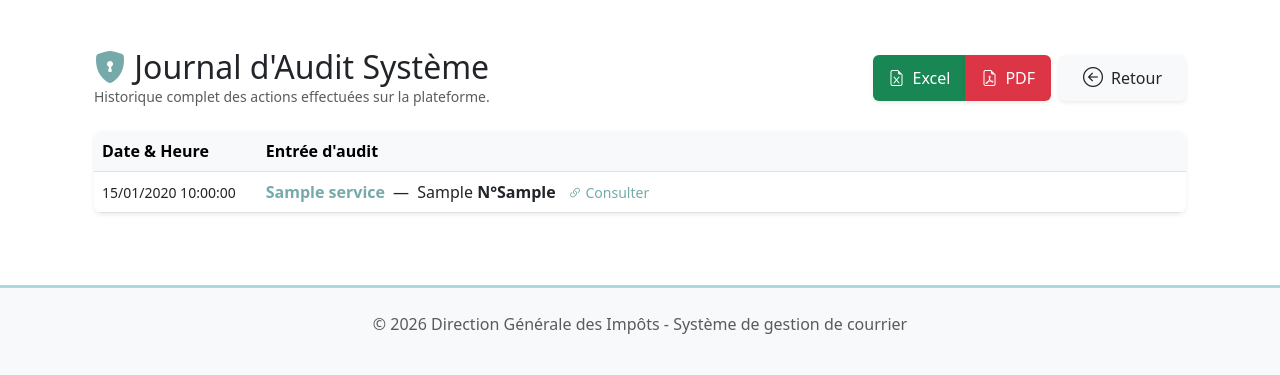
After one commit to Rosana709/courier-ocr, a Symfony app: template templates/admin/audit/index.html.twig in a window 1280 px wide. The commit adds this page. Shown: the top 375 px of the page. Run offline with Twig, Linux system fonts and the light colour scheme; the template is opened without the code that fills it: most values are stand-ins (such as "Sample title", 1, 10 or a date in 2020); some libraries are stand-ins or nearby versions.

Commit message:
journal audit

```diff
--- a/public/css/dgi-theme.css
+++ b/public/css/dgi-theme.css
@@ -32,11 +32,23 @@
     border-color: var(--color-primary);
 }
 
-.btn-primary:hover,
-.btn-primary:focus,
 .btn-primary:active {
     background-color: var(--color-primary-dark);
     border-color: var(--color-primary-dark);
+    transform: translateY(0);
+}
+
+.transition-all {
+    transition: all 0.3s ease;
+}
+
+.btn.transition-all:hover {
+    filter: brightness(1.1);
+    box-shadow: 0 4px 12px rgba(0,0,0,0.1) !important;
+}
+
+.btn.transition-all:active {
+    transform: translateY(1px);
 }
 
 .btn-outline-primary {
@@ -248,9 +260,13 @@ footer {
 }
 
 .btn-smart:hover {
-    transform: translateY(-2px);
-    box-shadow: 0 5px 15px rgba(212, 175, 55, 0.3);
+    filter: brightness(1.05);
+    box-shadow: 0 4px 12px rgba(212, 175, 55, 0.2);
     color: white;
+}
+
+.btn-smart:active {
+    transform: translateY(1px);
 }
 
 .loading-overlay {
--- a/src/Domain/Repository/HistoriqueActionRepositoryInterface.php
+++ b/src/Domain/Repository/HistoriqueActionRepositoryInterface.php
@@ -13,6 +13,8 @@ interface HistoriqueActionRepositoryInterface
 
     public function findByCourrier(Courrier $courrier): array;
 
+    public function findAllSortedByDate(): array;
+
     public function findLast(int $limit = 5): array;
 
     public function countSince(\DateTimeImmutable $date): int;
--- /dev/null
+++ b/templates/admin/audit/index.html.twig
@@ -0,0 +1,174 @@
+{% extends 'base.html.twig' %}
+
+{% block title %}Journal d'audit - Administration{% endblock %}
+
+
+{% block body %}
+<div class="container-fluid py-4">
+    <div class="row mb-4 align-items-center">
+        <div class="col">
+            <h1 class="h2 mb-0">
+                <i class="bi bi-shield-lock-fill text-primary"></i> Journal d'Audit Système
+            </h1>
+            <p class="text-muted small mb-0">Historique complet des actions effectuées sur la plateforme.</p>
+        </div>
+        <div class="col-auto d-flex gap-2">
+            <div class="btn-group">
+                <a href="{{ path('admin_audit_export_excel') }}" class="btn btn-success shadow-sm d-flex align-items-center px-3 py-2 transition-all border-0">
+                    <i class="bi bi-file-earmark-excel me-2"></i>
+                    <span class="fw-medium">Excel</span>
+                </a>
+                <a href="{{ path('admin_audit_export_pdf') }}" class="btn btn-danger shadow-sm d-flex align-items-center px-3 py-2 transition-all border-0">
+                    <i class="bi bi-file-earmark-pdf me-2"></i>
+                    <span class="fw-medium">PDF</span>
+                </a>
+            </div>
+            <a href="{{ path('admin_dashboard') }}" class="btn btn-outline-dark shadow-sm d-flex align-items-center px-4 py-2 transition-all border-0" style="background-color: #f8f9fa;">
+                <i class="bi bi-arrow-left-circle me-2 fs-5 text-dark"></i>
+                <span class="fw-medium text-dark">Retour</span>
+            </a>
+        </div>
+    </div>
+
+    <div class="card shadow-sm border-0 rounded-3 overflow-hidden">
+        <div class="card-body p-0">
+            {% if actions|length == 0 %}
+                <div class="text-center py-5">
+                    <i class="bi bi-inbox text-muted" style="font-size: 4rem;"></i>
+                    <h3 class="mt-3">Journal vide</h3>
+                    <p class="text-muted">Aucune activité récente n'a été enregistrée.</p>
+                </div>
+            {% else %}
+                <div class="table-responsive">
+                    <table class="table table-hover align-middle mb-0">
+                        <thead class="table-light">
+                            <tr>
+                                <th style="width: 15%;">Date & Heure</th>
+                                <th>Entrée d'audit</th>
+                            </tr>
+                        </thead>
+                        <tbody>
+                            {% for action in actions %}
+                                <tr class="activity-row" data-action-id="{{ action.id }}" style="cursor: pointer;">
+                                    <td class="small text-nowrap">{{ action.dateAction|date('d/m/Y H:i:s') }}</td>
+                                    <td>
+                                        {# Acteur #}
+                                        <span class="fw-bold text-primary">
+                                            {% if action.effectuePar and action.effectuePar.service %}
+                                                {{ action.effectuePar.service.nom }}
+                                            {% elseif action.effectuePar %}
+                                                {{ action.effectuePar.email }}
+                                            {% else %}
+                                                Système
+                                            {% endif %}
+                                        </span>
+
+                                        <span class="mx-1">—</span>
+
+                                        {# Action en phrase simple #}
+                                        {% set actionText = '' %}
+                                        {% if action.typeAction == 'CREATION' %}
+                                            {% set actionText = 'Crée le courrier' %}
+                                        {% elseif action.typeAction == 'MODIFICATION_STATUT' %}
+                                            {% set actionText = 'Modifie le statut du courrier' %}
+                                        {% elseif action.typeAction == 'ENVOI_ACCUSE_RECEPTION' %}
+                                            {% set actionText = 'Envoie l\'accusé de réception pour le courrier' %}
+                                        {% elseif action.typeAction == 'UTILISATEUR_CREATION' %}
+                                            {% set actionText = 'Crée l\'utilisateur' %}
+                                        {% elseif action.typeAction == 'UTILISATEUR_MODIFICATION' %}
+                                            {% set actionText = 'Modifie l\'utilisateur' %}
+                                        {% elseif action.typeAction == 'UTILISATEUR_TOGGLE' %}
+                                            {% set actionText = 'Active/Désactive l\'utilisateur' %}
+                                        {% elseif action.typeAction == 'SERVICE_CREATION' %}
+                                            {% set actionText = 'Crée le service' %}
+                                        {% elseif action.typeAction == 'SERVICE_MODIFICATION' %}
+                                            {% set actionText = 'Modifie le service' %}
+                                        {% elseif action.typeAction == 'SERVICE_TOGGLE' %}
+                                            {% set actionText = 'Active/Désactive le service' %}
+                                        {% elseif action.typeAction == 'PERSONNE_EXTERNE_CREATION' %}
+                                            {% set actionText = 'Crée la personne externe' %}
+                                        {% elseif action.typeAction == 'PERSONNE_EXTERNE_MODIFICATION' %}
+                                            {% set actionText = 'Modifie la personne externe' %}
+                                        {% elseif action.typeAction == 'PERSONNE_EXTERNE_TOGGLE' %}
+                                            {% set actionText = 'Active/Désactive la personne externe' %}
+                                        {% elseif action.typeAction == 'ARCHIVE' %}
+                                            {% set actionText = 'Archive le courrier' %}
+                                        {% else %}
+                                            {% set actionText = action.typeAction|replace({'_': ' '})|lower|capitalize %}
+                                        {% endif %}
+
+                                        <span>{{ actionText }}</span>
+
+                                        {# Référence du courrier si disponible #}
+                                        {% if action.courrier %}
+                                            <span class="fw-bold">N°{{ action.courrier.numeroReference }}</span>
+                                        {% endif %}
+
+                                        {# Description supplémentaire si disponible #}
+                                        {% if action.description and not action.courrier %}
+                                            <span class="text-muted small">— {{ action.description }}</span>
+                                        {% endif %}
+
+                                        {# Lien vers le courrier si disponible #}
+                                        {% if action.courrier %}
+                                            <a href="{{ path('courrier_show', {id: action.courrier.id}) }}" class="ms-2 small text-decoration-none" onclick="event.stopPropagation();">
+                                                <i class="bi bi-link-45deg"></i> Consulter
+                                            </a>
+                                        {% endif %}
+                                    </td>
+                                </tr>
+                            {% endfor %}
+                        </tbody>
+                    </table>
+                </div>
+            {% endif %}
+        </div>
+    </div>
+</div>
+
+{# Modal pour les détails de l'action #}
+<div class="modal fade" id="actionDetailModal" tabindex="-1" aria-labelledby="actionDetailModalLabel" aria-hidden="true">
+    <div class="modal-dialog modal-lg">
+        <div class="modal-content" id="action-detail-content">
+            <!-- Contenu chargé via AJAX -->
+        </div>
+    </div>
+</div>
+{% endblock %}
+
+{% block javascripts %}
+<script>
+document.addEventListener('DOMContentLoaded', function() {
+    const actionModal = new bootstrap.Modal(document.getElementById('actionDetailModal'));
+    const modalContent = document.getElementById('action-detail-content');
+
+    window.showActionDetail = function(actionId) {
+        modalContent.innerHTML = `
+            <div class="modal-body text-center py-5">
+                <div class="spinner-border text-primary" role="status">
+                    <span class="visually-hidden">Chargement...</span>
+                </div>
+                <p class="mt-2 text-muted">Chargement des détails...</p>
+            </div>
+        `;
+
+        actionModal.show();
+
+        fetch(`/admin/action/${actionId}/detail`)
+            .then(response => response.text())
+            .then(html => {
+                modalContent.innerHTML = html;
+            })
+            .catch(error => {
+                modalContent.innerHTML = '<div class="modal-body"><p class="text-danger">Erreur de chargement</p></div>';
+            });
+    };
+
+    document.querySelectorAll('.activity-row').forEach(row => {
+        row.addEventListener('click', function() {
+            window.showActionDetail(this.dataset.actionId);
+        });
+    });
+});
+</script>
+{% endblock %}
--- a/templates/admin/utilisateur/create.html.twig
+++ b/templates/admin/utilisateur/create.html.twig
@@ -69,7 +69,6 @@
         }
 
         .btn-primary:hover {
-            transform: translateY(-2px);
             box-shadow: 0 6px 15px rgba(118, 170, 170, 0.4);
         }
     </style>
--- a/templates/admin/utilisateur/edit.html.twig
+++ b/templates/admin/utilisateur/edit.html.twig
@@ -73,7 +73,6 @@
         }
 
         .btn-primary:hover {
-            transform: translateY(-2px);
             box-shadow: 0 6px 15px rgba(118, 170, 170, 0.4);
         }
 
--- a/templates/admin/utilisateur/index.html.twig
+++ b/templates/admin/utilisateur/index.html.twig
@@ -27,8 +27,7 @@
         }
 
         .stats-card:hover {
-            transform: translateY(-5px);
-            box-shadow: 0 6px 20px rgba(0, 0, 0, 0.12);
+            box-shadow: 0 8px 15px rgba(0, 0, 0, 0.1);
         }
 
         .stats-card.total {
--- a/templates/admin/utilisateur/show.html.twig
+++ b/templates/admin/utilisateur/show.html.twig
@@ -65,7 +65,6 @@
         }
 
         .btn-primary:hover, .btn-outline-primary:hover {
-            transform: translateY(-2px);
             box-shadow: 0 6px 15px rgba(118, 170, 170, 0.4);
         }
 
--- a/templates/help/index.html.twig
+++ b/templates/help/index.html.twig
@@ -129,7 +129,6 @@
 
     .btn-send:hover {
         background: #4e7a7a;
-        transform: scale(1.05);
     }
 
     .suggestions {
```
Also changed, not shown: src/Infrastructure/Repository/HistoriqueActionRepository.php (+12 -0 lines), src/Presentation/Controller/Admin/AdminDashboardController.php (+78 -2 lines), templates/admin/audit/archived.html.twig (added, +127 -0 lines), templates/admin/dashboard.html.twig (+6 -1 lines).
